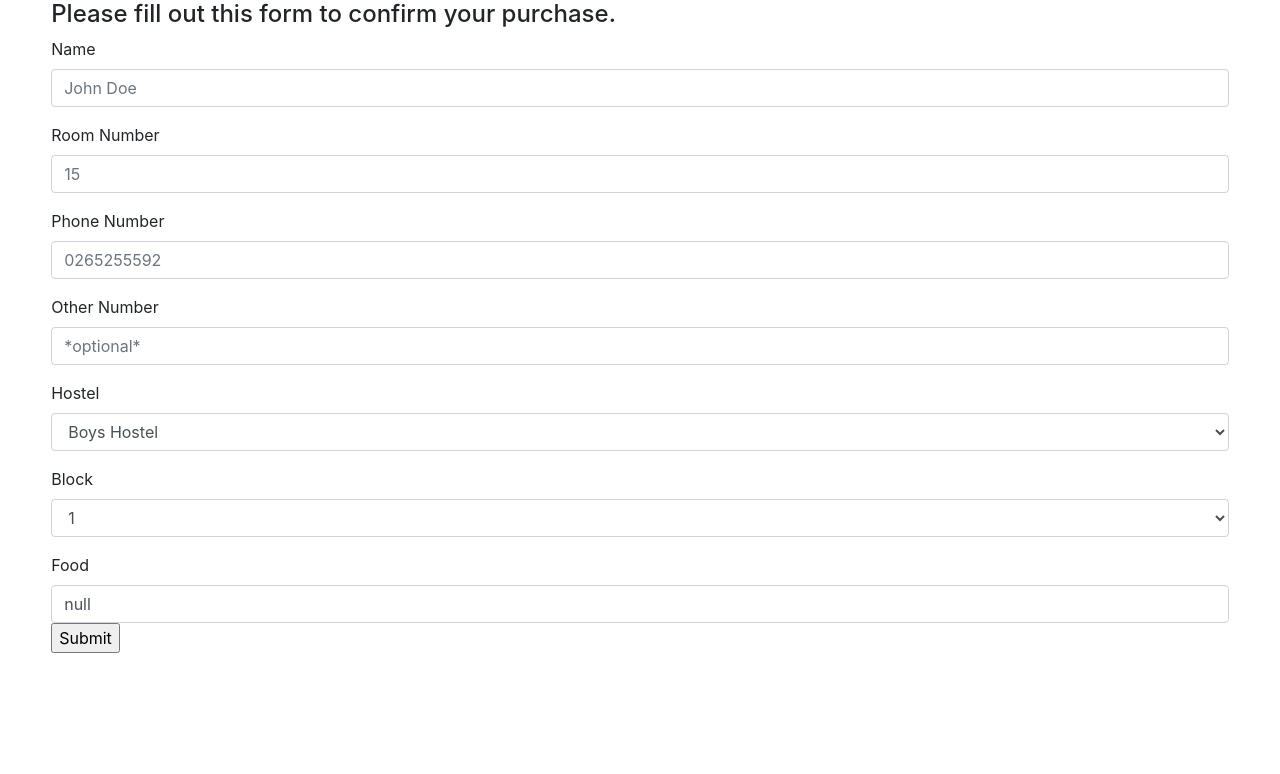
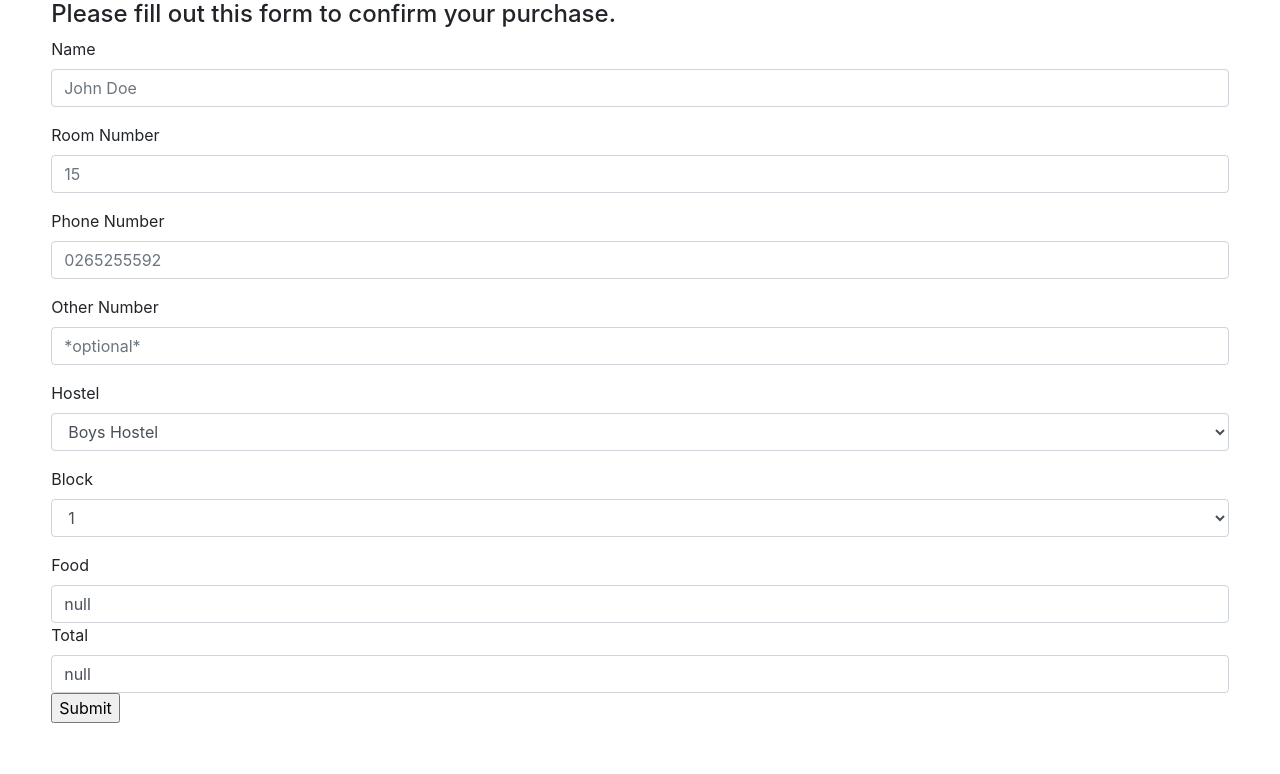
Before and after one commit to Kweku7k/Flask, a Flask app: page /new in a window 1280 px wide. Shown: the part 51-825 px from the top of the page. Before the commit the page ends 704 px from the top, so only its background shows below. Run offline with Flask 2, Linux system fonts and the light colour scheme; some libraries are stand-ins or nearby versions.

Commit message:
Added heroku files

```diff
--- a/app.py
+++ b/app.py
@@ -15,6 +15,8 @@ class Order(db.Model):
     food = db.Column(db.String(1000))
     quantity = db.Column(db.Integer)
     status = db.Column(db.Integer)
+    block = db.Column(db.String(100))
+    total = db.Column(db.String(10))
     date_created = db.Column(db.DateTime, default=datetime.utcnow)
 
     def __repr__(self):
@@ -54,8 +56,10 @@ def index():
         order_anumber = request.form['aphone']
         order_food = request.form['food']
         order_hostel = request.form['hostel']
+        order_block = request.form['block']
+        order_total = request.form['total']
 
-        final_order = Order(name=order_name, pNumber=order_pnumber, room=order_room, aNumber=order_anumber, food=order_food )
+        final_order = Order(name=order_name, pNumber=order_pnumber, room=order_room, aNumber=order_anumber, food=order_food, hostel=order_hostel, block=order_block, total=order_total)
         # user_number = Order(pNumber=order_pnumber)
         # user_room = Order(room=order_room)
         # order_anumber = request.form['aphone']
--- /dev/null
+++ b/requirements.txt
@@ -0,0 +1,2 @@
+flask
+flask_sqlalchemy
--- /dev/null
+++ b/runtime.txt
@@ -0,0 +1 @@
+python-3.7.3
--- a/templates/form.html
+++ b/templates/form.html
@@ -52,8 +52,8 @@
           <input type="text" class="form-control" id="phone" placeholder="*optional*">
         </div>
       <div class="form-group">
-        <label for="mdb-select md-form">Hostel</label>
-        <select class="form-control" id="exampleFormControlSelect1">
+        <label for="hostel">Hostel</label>
+        <select class="form-control" id="hostel" name="hostel">
           <option>Boys Hostel</option>
           <option>Pronto</option>
           <option>Old Girls</option>
--- a/templates/test.html
+++ b/templates/test.html
@@ -34,8 +34,8 @@
           </select>
         </div>
         <div class="form-group">
-          <label for="exampleFormControlSelect1">Block</label>
-          <select class="form-control" id="exampleFormControlSelect1">
+          <label for="block">Block</label>
+          <select class="form-control" id="block" name="block">
             <option>1</option>
             <option>2</option>
             <option>3</option>
@@ -52,6 +52,11 @@
 
           </div>
 
+          <div class="total-form">
+
+
+          </div>
+
 
         <div class="whitespace">
             <input type = "submit" value="Submit">
@@ -62,6 +67,7 @@
           <script>
 var storedCho = JSON.parse(localStorage.getItem("cho"));
 var objectCho = JSON.parse(localStorage.getItem("Hope"));
+var totalCho = JSON.parse(localStorage.getItem("Total"));
 // var getObject = JSON.parse(localStorage.getItem('storeObj'))
 
 // document.getElementsByClassName("food").innerText = localStorage.getItem("tItems");
@@ -75,6 +81,17 @@ var formHolder = document.getElementsByClassName('trick-form')[0]
     `
     theForm.innerHTML = formContent
     formHolder.append(theForm)
+
+    var totalHolder = document.getElementsByClassName('total-form')[0]
+    var theTotal = document.createElement('div')
+    // var formArray = array.innerHTML
+    var totalContent= `
+    <label for = "food">Total</label>
+    <input type="text" class="form-control" id="total" name="total" value="${totalCho}">
+    </div>
+    `
+    theTotal.innerHTML = totalContent
+    totalHolder.append(theTotal)
 </script>
 
 
```
Also changed, not shown: static/js/store.js (+12 -4 lines), templates/chart.html (+12 -10 lines), test.db.
